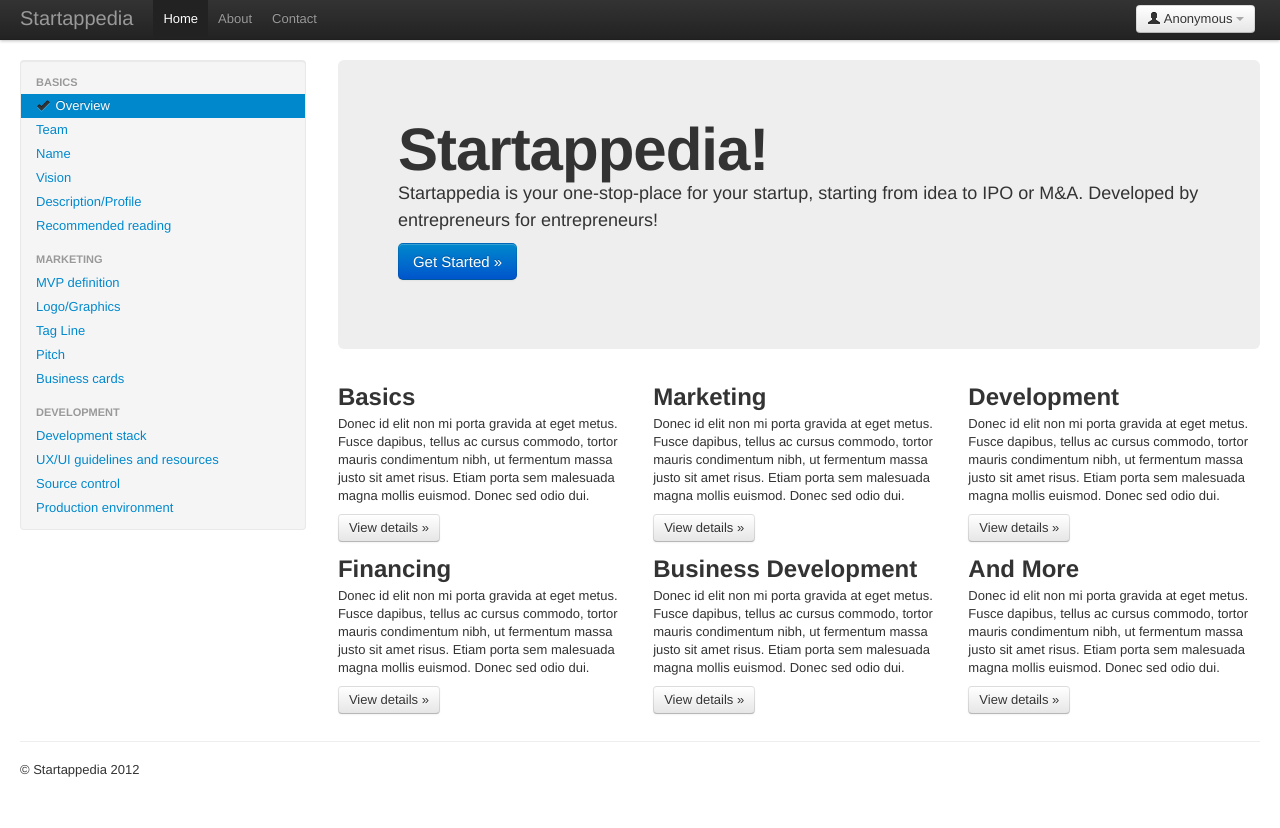
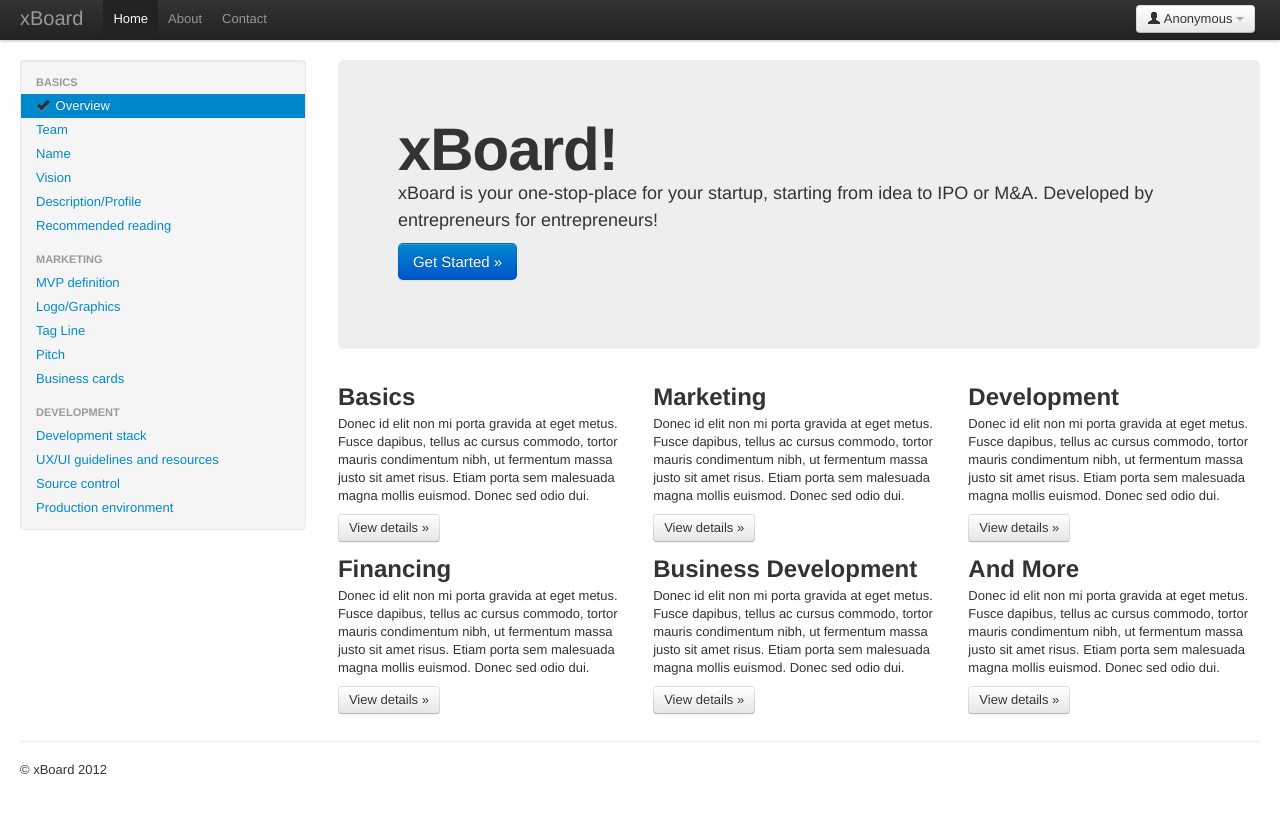
Before and after one commit to ashevat/xboard, a CakePHP app: the page made by app/View/Basics/index.ctp in a window 1280 px wide. Run offline with PHP 8.4 and a stand-in for CakePHP, Linux system fonts and the light colour scheme; the template is opened without the code that fills it, so the values that code supplies are empty; some libraries are stand-ins or nearby versions.

Commit message:
Changed name to xBoard

```diff
--- a/app/View/Basics/index.ctp
+++ b/app/View/Basics/index.ctp
@@ -1,7 +1,7 @@
   <div class="span9">
           <div class="hero-unit">
-            <h1>Startappedia!</h1>
-            <p>Startappedia is your one-stop-place for your startup, starting from idea to IPO or M&A. Developed by entrepreneurs for entrepreneurs!</p>
+            <h1>xBoard!</h1>
+            <p>xBoard is your one-stop-place for your startup, starting from idea to IPO or M&A. Developed by entrepreneurs for entrepreneurs!</p>
             <p><a class="btn btn-primary btn-large">Get Started &raquo;</a></p>
           </div>
           <div class="row-fluid">
--- a/app/View/Layouts/default.ctp
+++ b/app/View/Layouts/default.ctp
@@ -2,7 +2,7 @@
 <html xmlns="http://www.w3.org/1999/xhtml">
   <head>
     <?php echo $this->Html->charset(); ?>
-    <title>Startappedia! By entrepreneurs for entrepreneurs</title>
+    <title>xBoard! By entrepreneurs for entrepreneurs</title>
     <meta name="viewport" content="width=device-width, initial-scale=1.0">
     <meta name="description" content="">
     <meta name="author" content="">
@@ -49,7 +49,7 @@
             <span class="icon-bar"></span>
             <span class="icon-bar"></span>
           </a>
-          <a class="brand" href="#">Startappedia</a>
+          <a class="brand" href="#">xBoard</a>
 
           <div class="btn-group pull-right">
           <?php if(!empty($user['User']) ){?>
@@ -120,7 +120,7 @@
 
 
       <footer>
-        <p>&copy; Startappedia 2012</p>
+        <p>&copy; xBoard 2012</p>
       </footer>
 
     </div><!--/.fluid-container-->
```
